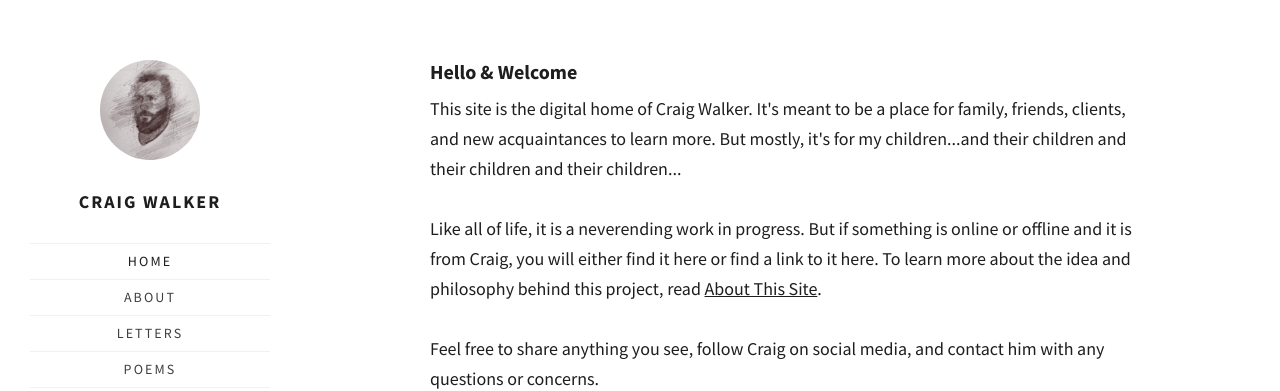
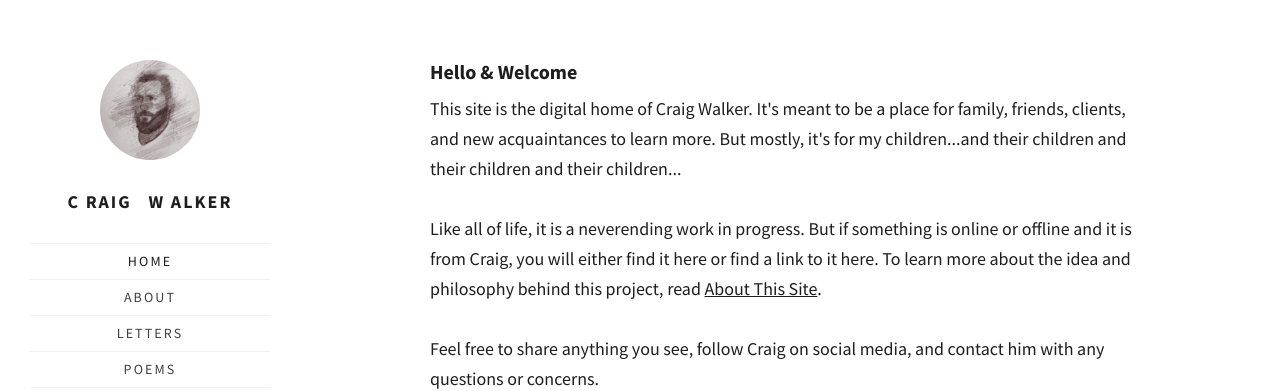
Before and after one commit to walkercraig/walkercraig, a Jekyll site: the page built from index.html, in a window 1280 px wide. Shown: the top 391 px of the page. Built offline with Jekyll 4.4.1, drawn with Linux system fonts in a browser that asks for light colours; some web fonts are replaced; the list of posts is cut into pages by our own code.

Commit message:
Update header.html

```diff
--- a/_includes/header.html
+++ b/_includes/header.html
@@ -24,14 +24,24 @@
                     </a>
                 </p>
                 <div class="site-identity">
-                    {% if site.name %}
+                  {% if site.name %}
+                    {%- assign words = site.name | split: ' ' -%}
                     <h1 class="site-title">
-                        <a href="{{ site.baseurl }}/">{{site.name}}</a>
+                      <a href="{{ site.baseurl }}/">
+                        {%- for w in words -%}
+                          <span class="word">
+                            <span class="big">{{ w | slice: 0, 1 }}</span>
+                            <span class="small">{{ w | slice: 1, 99 }}</span>
+                          </span>
+                          {%- unless forloop.last %}&nbsp;{% endunless -%}
+                        {%- endfor -%}
+                      </a>
                     </h1>
-                    {% endif %}
-                    {% if site.description %}
-                    <p class="site-description">{{site.description}}</p>
-                    {% endif %}
+                  {% endif %}
+
+                  {% if site.description %}
+                    <p class="site-description">{{ site.description }}</p>
+                  {% endif %}
                 </div><!-- .site-identity -->
                 {% endif %}
                 <button id="menu-toggle" class="menu-toggle"><span class="screen-reader-text">Main Menu</span><span
```
